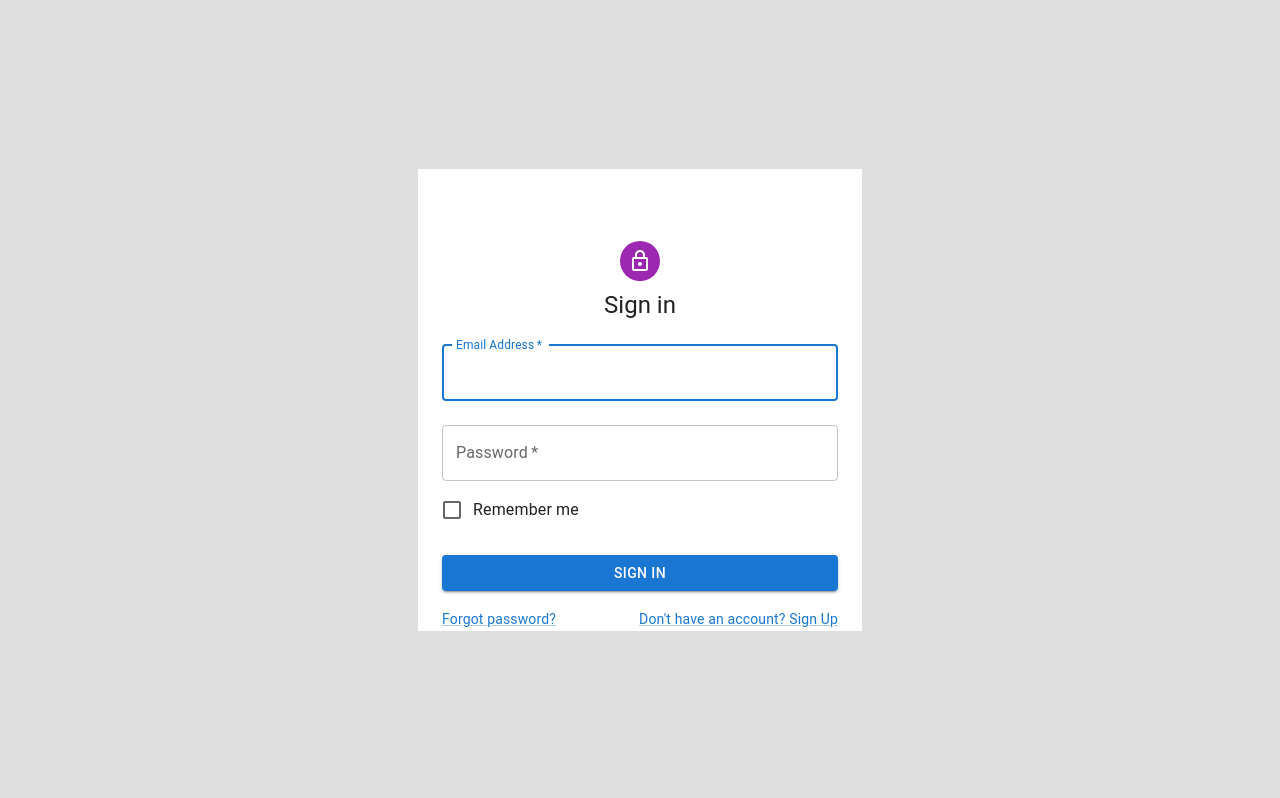
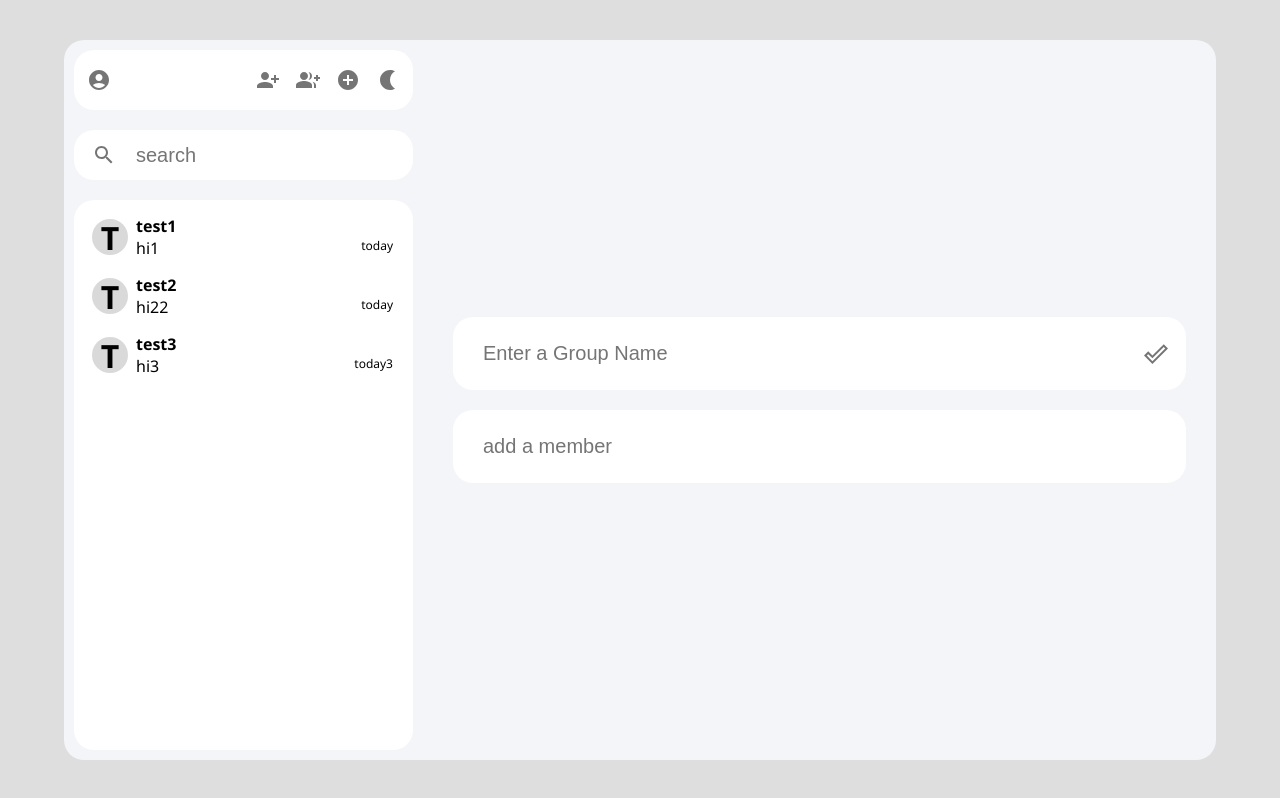
Before and after one commit to Sathishramesh1/chat-app-frontend, a React (Vite) app in the folder chat-app/: page / in a window 1280 px wide. Built offline with nearby package versions, Linux system fonts and the light colour scheme.

Commit message:
group-chat-page-update

```diff
--- a/chat-app/src/App.css
+++ b/chat-app/src/App.css
@@ -7,6 +7,7 @@
     min-height: 100vh;
     background-color: #DDDEDD;
 }
+
 
 .homepage{
     display: flex;
--- a/chat-app/src/App.jsx
+++ b/chat-app/src/App.jsx
@@ -11,8 +11,8 @@ function App() {
     <>
     <div className='App' >
 
-    {/* <MainContainer/> */}
-    <SignIn/>
+    <MainContainer/>
+    {/* <SignIn/> */}
 
     </div>
 
--- a/chat-app/src/Components/CreateGroup.jsx
+++ b/chat-app/src/Components/CreateGroup.jsx
@@ -5,6 +5,8 @@ import './myStyles.css'
 
 function CreateGroup() {
   return (
+    <>
+    <div className='create-group-container'>
     <div className='create-group'>
       <input type='text' placeholder='Enter a Group Name' className='sb-searchBar'/>
       <IconButton>
@@ -13,6 +15,12 @@ function CreateGroup() {
 
       </IconButton>
     </div>
+    <div className='create-group'>
+    <input type='text' placeholder='add a member' className='sb-searchBar'/>
+    </div>
+    </div>
+
+    </>
   )
 }
 
--- a/chat-app/src/Components/myStyles.css
+++ b/chat-app/src/Components/myStyles.css
@@ -214,9 +214,26 @@ font-family: 'Segoe UI', Tahoma, Geneva, Verdana, sans-serif;
   /* Styles */
 }
 
-.create-group{
+  .create-group-container{
     flex: 0.7;
     align-self: center;
+    padding: 10px 10px ;
+    border-radius: 20px;
+    margin: 10px;
+    display: flex;
+    flex-direction: column;
+    input{
+        border:none;
+        outline: none;
+        font-size: 1.25rem;
+
+    }
+  }
+
+
+.create-group{
+
+
     padding: 10px 10px ;
     border-radius: 20px;
     margin: 10px;
@@ -228,6 +245,13 @@ font-family: 'Segoe UI', Tahoma, Geneva, Verdana, sans-serif;
         border:none;
         outline: none;
         font-size: 1.25rem;
-        /* font-size: 1rem; */
+
     }
 }
+
+.login{
+    display: flex;
+    border-radius: 20px;
+    background-color: white;
+
+}
--- a/chat-app/src/Pages/Login.jsx
+++ b/chat-app/src/Pages/Login.jsx
@@ -12,12 +12,18 @@ import LockOutlinedIcon from '@mui/icons-material/LockOutlined';
 import Typography from '@mui/material/Typography';
 import Container from '@mui/material/Container';
 import { createTheme, ThemeProvider } from '@mui/material/styles';
-
+import '../Components/myStyles.css'
 
 
 // TODO remove, this demo shouldn't need to reset the theme.
 
-const defaultTheme = createTheme();
+const defaultTheme = createTheme({
+  palette: {
+    background: {
+      default: 'white',
+    },
+  },
+});
 
 export default function SignIn() {
   const handleSubmit = (event) => {
@@ -31,7 +37,7 @@ export default function SignIn() {
 
   return (
     <ThemeProvider theme={defaultTheme}>
-      <Container component="main" maxWidth="xs" sx={{width:'90%', height:'90%', backgroundColor:'white' }}>
+      <Container component="main" maxWidth="xs" fixed='true'  className='login'>
         <CssBaseline />
         <Box
           sx={{
@@ -41,6 +47,7 @@ export default function SignIn() {
             alignItems: 'center',
           }}
         >
+
           <Avatar sx={{ m: 1, bgcolor: 'secondary.main' }}>
             <LockOutlinedIcon />
           </Avatar>
```
Also changed, not shown: chat-app/src/Components/Create.jsx (added, +64 -0 lines).
